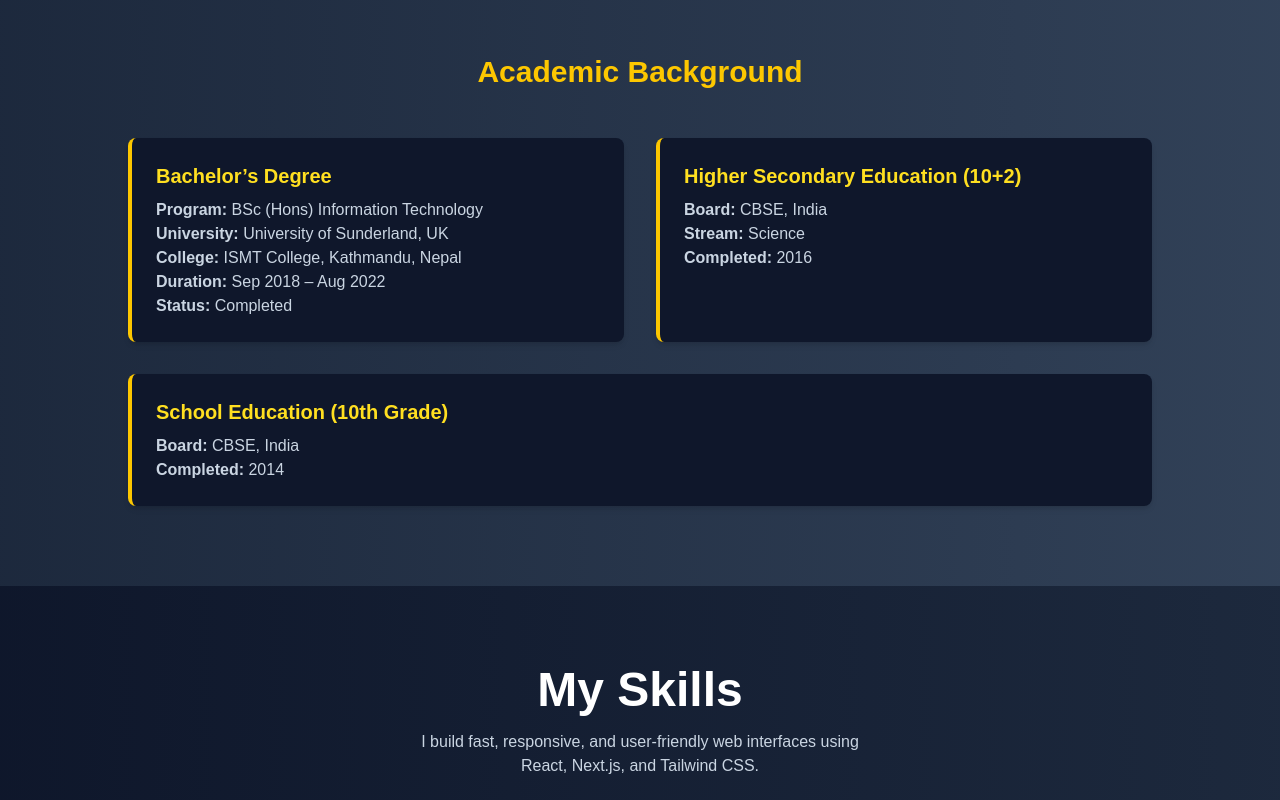
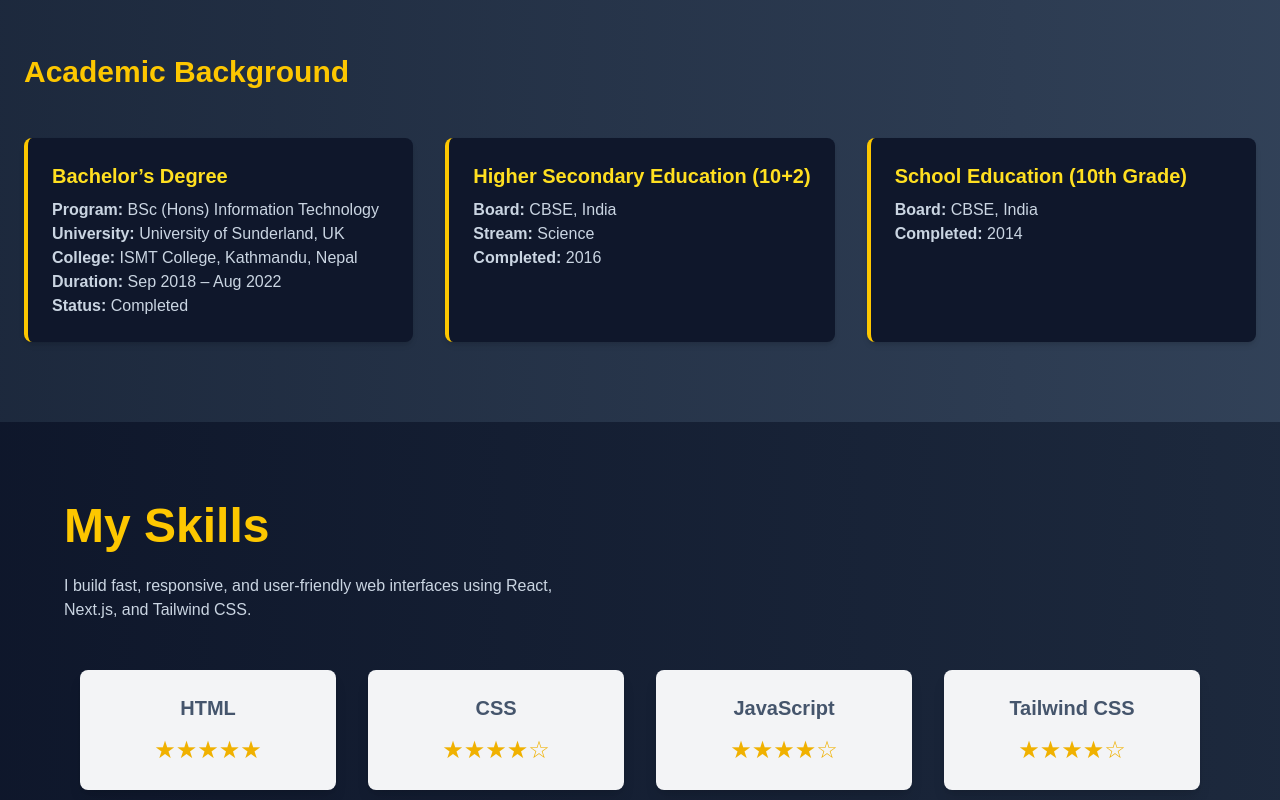
Before and after one commit to samrat-rock/myportifilo, a Next.js app: page / in a window 1280 px wide. Shown: the part 540-1340 px from the top of the page. Built offline with nearby package versions, Linux system fonts and the light colour scheme.

Commit message:
myprofile uopdate

```diff
--- a/package.json
+++ b/package.json
@@ -13,13 +13,11 @@
     "@fortawesome/free-brands-svg-icons": "^6.7.2",
     "@fortawesome/free-solid-svg-icons": "^6.7.2",
     "@fortawesome/react-fontawesome": "^0.2.2",
-    "@tsparticles/engine": "^3.8.1",
     "next": "15.3.2",
     "react": "^19.0.0",
     "react-dom": "^19.0.0",
+    "react-icons": "^5.5.0",
     "react-simple-typewriter": "^5.0.1",
-    "react-tsparticles": "^2.12.2",
-    "tsparticles": "^3.8.1",
     "tsparticles-engine": "^2.12.0"
   },
   "devDependencies": {
--- a/src/Compoents/Qulifaction/page.tsx
+++ b/src/Compoents/Qulifaction/page.tsx
@@ -1,21 +1,32 @@
 "use client";
 
-import React from "react";
+import React, { useState } from "react";
 import { useScrollFadeIn } from "@/Hooks/useScrollFadeIn"; // adjust path as needed
+import { FaStar } from "react-icons/fa"; // Import star icon
 
 const AcademicDocument = () => {
+  const [hovered, setHovered] = useState(false);
   const bachelorAnim = useScrollFadeIn("up", 0.8, 0);
   const higherAnim = useScrollFadeIn("up", 0.8, 0.1);
   const schoolAnim = useScrollFadeIn("up", 0.8, 0.2);
 
   return (
     <section className="px-6 py-20 bg-gradient-to-r from-slate-800 to-slate-700 text-white">
-      <div className="max-w-5xl mx-auto">
-        <h2 className="text-3xl font-bold text-yellow-400 mb-12 text-center">
-          Academic Background
-        </h2>
+      <div className="max-w-7xl mx-auto">
+        {/* Header with hover star */}
+        <div
+          className="flex items-center gap-2 mb-12"
+          onMouseEnter={() => setHovered(true)}
+          onMouseLeave={() => setHovered(false)}
+        >
+          <h2 className="text-3xl font-bold text-yellow-400">Academic Background</h2>
+          {hovered && (
+            <FaStar className="text-yellow-400 animate-bounce transition duration-300" />
+          )}
+        </div>
 
-        <div className="grid grid-cols-1 md:grid-cols-2 gap-8">
+        {/* All cards in a single row on large screens */}
+        <div className="grid grid-cols-1 lg:grid-cols-3 gap-8">
           {/* Bachelor's Degree */}
           <div
             className="bg-slate-900 rounded-lg p-6 border-l-4 border-yellow-400 shadow-md hover:shadow-yellow-400 transition"
@@ -52,7 +63,7 @@ const AcademicDocument = () => {
 
           {/* School */}
           <div
-            className="bg-slate-900 rounded-lg p-6 border-l-4 border-yellow-400 shadow-md hover:shadow-yellow-400 transition md:col-span-2"
+            className="bg-slate-900 rounded-lg p-6 border-l-4 border-yellow-400 shadow-md hover:shadow-yellow-400 transition"
             ref={schoolAnim.ref}
             style={schoolAnim.style}
           >
--- a/src/Compoents/Skills/page.tsx
+++ b/src/Compoents/Skills/page.tsx
@@ -1,8 +1,9 @@
 "use client";
 
-import React from "react";
+import React, { useState } from "react";
+import { FaStar } from "react-icons/fa";
 
-// Define the Skill type
+
 interface Skill {
   name: string;
   rating: number;
@@ -19,11 +20,11 @@ const skills: Skill[] = [
 
 const SkillCard: React.FC<{ skill: Skill }> = ({ skill }) => {
   const ratingStars = [...Array(5)].map((_, index) =>
-    index < skill.rating ? "★" : "☆"
+    index < Math.floor(skill.rating) ? "★" : "☆"
   );
 
   return (
-    <div className="bg-gray-100 p-6 rounded-lg shadow-lg w-64 text-center transition-all transform hover:bg-yellow-100 hover:shadow-xl hover:shadow-yellow-500 hover:translate-y-[-8px] hover:scale-105">
+    <div className="bg-gray-100 p-6 rounded-lg shadow-lg w-64 text-center transition-all transform hover:bg-yellow-100 hover:shadow-xl hover:shadow-yellow-500 hover:-translate-y-2 hover:scale-105">
       <h3 className="text-xl font-semibold mb-3">{skill.name}</h3>
       <div className="text-yellow-500 text-2xl">
         {ratingStars.map((star, index) => (
@@ -35,19 +36,28 @@ const SkillCard: React.FC<{ skill: Skill }> = ({ skill }) => {
 };
 
 const SkillShowcase: React.FC = () => {
+  const [hovered, setHovered] = useState(false);
+
   return (
     <section className="px-6 py-20 bg-gradient-to-r from-slate-900 to-slate-800 text-white">
-      <div className="max-w-5xl mx-auto text-center">
+      <div className="max-w-6xl mx-auto">
         {/* Text Content */}
-        <div>
-          <h1 className="text-4xl sm:text-5xl font-bold mb-4">My Skills</h1>
-          <p className="text-slate-300 mb-6 max-w-md mx-auto">
-            I build fast, responsive, and user-friendly web interfaces using
-            React, Next.js, and Tailwind CSS.
-          </p>
+        <div
+          className="flex items-center gap-2 mb-6"
+          onMouseEnter={() => setHovered(true)}
+          onMouseLeave={() => setHovered(false)}
+        >
+          <h1 className="text-4xl sm:text-5xl font-bold text-yellow-400">My Skills</h1>
+          {hovered && (
+            <FaStar className="text-yellow-400 animate-bounce transition duration-300" />
+          )}
         </div>
+        <p className="text-slate-300 mb-12 max-w-lg">
+          I build fast, responsive, and user-friendly web interfaces using React, Next.js,
+          and Tailwind CSS.
+        </p>
 
-        {/* Skills Cards Section */}
+
         <div className="flex flex-wrap justify-center gap-8 text-slate-600">
           {skills.map((skill, index) => (
             <SkillCard key={index} skill={skill} />
--- a/src/app/about/page.tsx
+++ b/src/app/about/page.tsx
@@ -1,47 +1,21 @@
 "use client";
 
-import React, { useState } from "react";
-import Particles from "react-tsparticles";
-import { particlesInit, particlesOptions } from "@/particlesOptions/page"
+import React from "react";
 import { useScrollFadeIn } from "@/Hooks/useScrollFadeIn";
 
 const AboutMe = () => {
   const fadeInText = useScrollFadeIn("up", 0.7, 0);
   const cosmicAnim = useScrollFadeIn("up", 0.7, 0.3);
 
-  const [showCosmic, setShowCosmic] = useState(false);
-
-  const handleCosmicClick = () => {
-    setShowCosmic((prev) => !prev);
-  };
-
   return (
     <section className="relative px-6 py-20 bg-gradient-to-r from-slate-800 to-slate-700 text-white">
-      <div className="text-center mb-6">
-        <button
-          onClick={handleCosmicClick}
-          className="px-6 py-3 bg-yellow-400 text-slate-800 font-semibold rounded-full shadow-lg hover:bg-yellow-500 transition duration-300"
-        >
-          {showCosmic ? "Hide Cosmic Background" : "Activate Cosmic Background"}
-        </button>
-      </div>
-
-      {showCosmic && (
-        <Particles
-          id="tsparticles"
-          init={particlesInit}
-          options={particlesOptions}
-          className="absolute top-0 left-0 w-full h-full z-0"
-        />
-      )}
-
       <div
         className="max-w-4xl mx-auto text-center relative z-10"
         ref={fadeInText.ref}
         style={fadeInText.style}
       >
         <h2 className="text-3xl font-bold text-yellow-400 mb-6">About Me</h2>
-        <p className="text-slate-300 text-lg leading-relaxed text-justify">
+        <p className="text-slate-300 text-lg leading-relaxed  text-center">
           I'm{" "}
           <span className="text-yellow-300 font-semibold">Samrat Pandey</span>, a passionate and self-motivated Front-End Developer...
         </p>
--- a/src/particlesOptions/page.tsx
+++ /dev/null
@@ -1,64 +0,0 @@
-import { Engine } from "@tsparticles/engine"; // Import Engine type
-import { loadFull } from "tsparticles";
-
-// Initialize particles engine
-export const particlesInit = async (engine: Engine) => {
-  // Make sure engine is of the correct type
-  try {
-    await loadFull(engine); // This ensures all particle engines and effects are loaded
-  } catch (error) {
-    console.error("Error initializing particles:", error);
-  }
-};
-
-export const particlesOptions = {
-    particles: {
-      number: {
-        value: 50,
-        density: {
-          enable: true,
-          value_area: 800,
-        },
-      },
-      shape: {
-        type: "circle",
-      },
-      opacity: {
-        value: 0.5,
-        random: true,
-      },
-      size: {
-        value: 3,
-        random: true,
-      },
-      links: {
-        enable: true,
-        distance: 150,
-        color: "#ffffff",
-        opacity: 0.4,
-        width: 1,
-      },
-      move: {
-        enable: true,
-        speed: 1,
-        direction: "none",  // This can be a valid option like "top", "left", etc.
-        random: false,
-        straight: false,
-        outModes: {
-          default: "out",
-        },
-      },
-    },
-    interactivity: {
-      events: {
-        onhover: {
-          enable: true,
-          mode: "repulse",
-        },
-        onclick: {
-          enable: true,
-          mode: "push",
-        },
-      },
-    },
-  };
```
Also changed, not shown: src/Compoents/Lib/tsparticles.ts (added), 1 other file (tests, documents, lock files or other folders).
